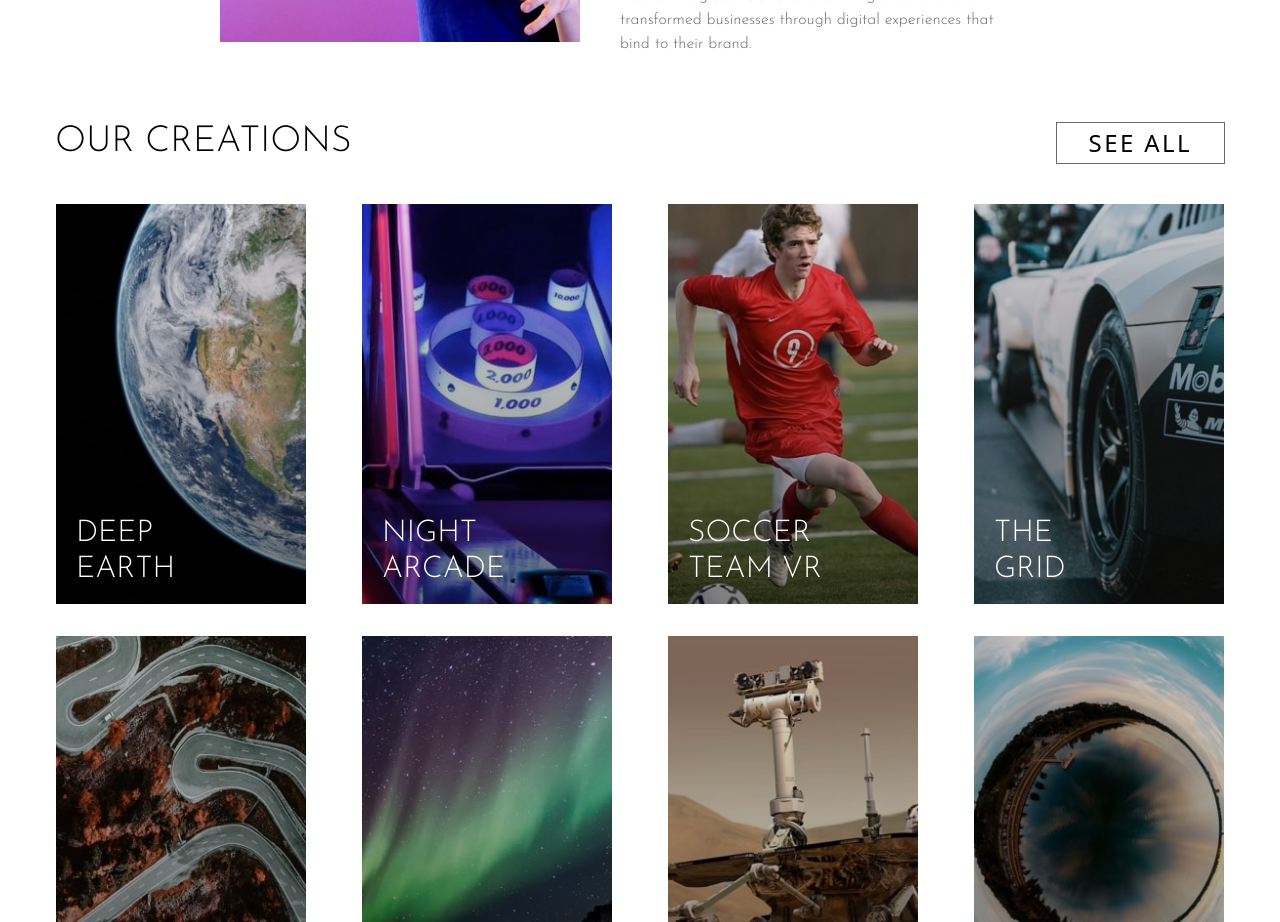
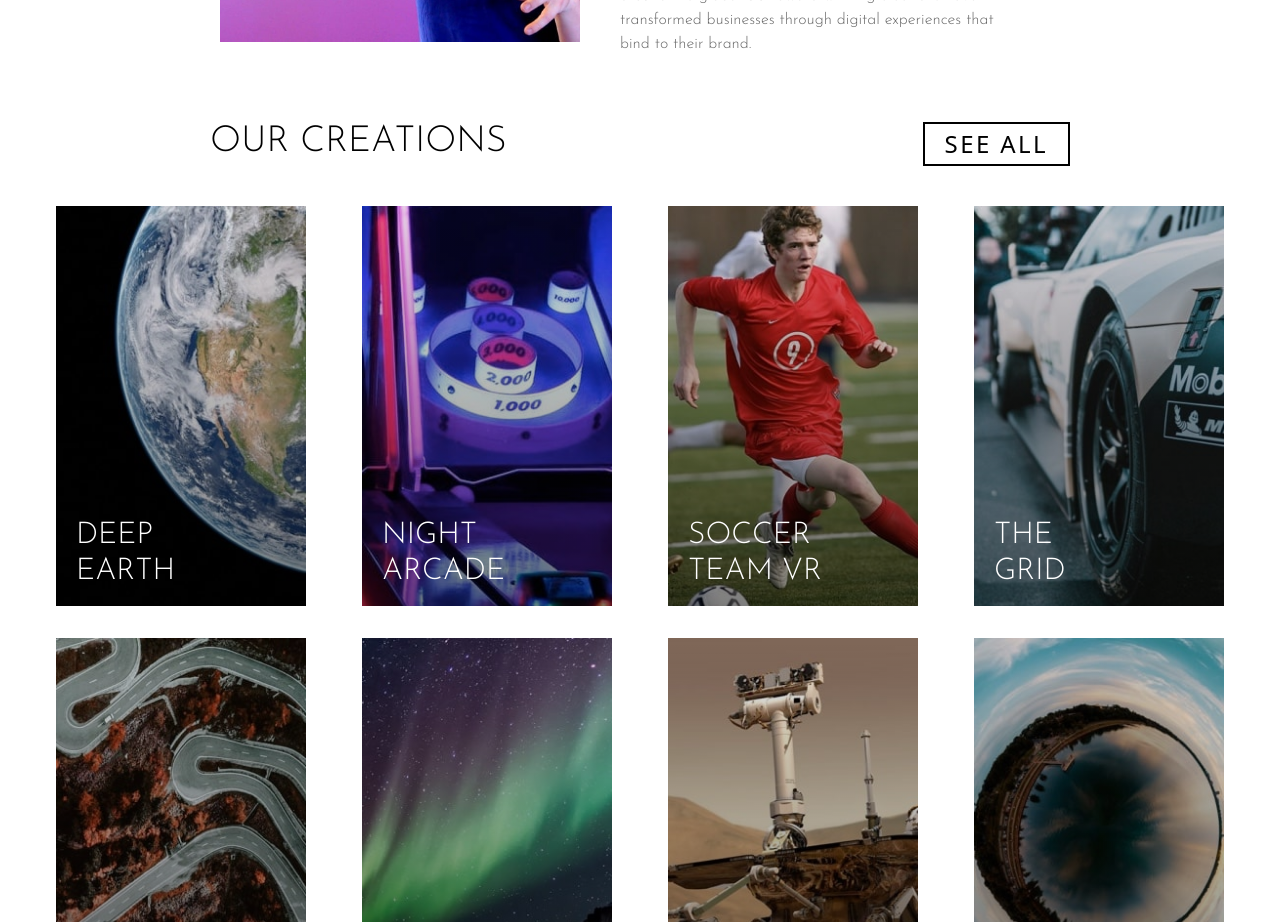
Before and after one commit to ValTM/friendly-bassoon, a React (Vite) app: page /loopstudio in a window 1280 px wide. Shown: the part 960-1882 px from the top of the page. Built offline with nearby package versions, Linux system fonts and the light colour scheme; the HTML template or start-up script is replaced by a standard one.

Commit message:
deleted feature/Loopstudio branch

```diff
--- a/src/pages/Loopstudio/MainSection/MainGallery/MainGallery.jsx
+++ b/src/pages/Loopstudio/MainSection/MainGallery/MainGallery.jsx
@@ -8,12 +8,12 @@ function MainGallery() {
       <h1 className="text-center gallery--text text-2xl uppercase lg:hidden ">
         Our Creations
       </h1>
-      <div className=" gallery--nav hidden lg:flex lg:justify-between lg:w-[860px] lg:mx-auto xl:w-[1170px]">
+      <div className="lg:w-[860px] lg:mx-auto hidden mx-20 lg:flex lg:justify-between 2xl:w-[1170px]">
         <h1 className="text-center gallery--text text-4xl uppercase ">
           Our Creations
         </h1>
         <a
-          className="border border-loopDarkGray border-black text-black px-8 py-1 text-2xl uppercase tracking-widest hover:bg-black hover:text-white hover:border duration-300 "
+          className="border-2 border-black px-5 py-1 text-2xl uppercase tracking-widest hover:bg-black hover:text-white hover:border-2 duration-300 "
           href=""
         >
           See All
@@ -22,7 +22,7 @@ function MainGallery() {
       <div className="items justify-center grid mt-10 gap-x-14 gap-y-8 lg:flex flex-wrap ">
         <ShowcaseCard
           cardClassName="loop-earth item "
-          textClassName="items-text absolute bottom-2 left-5 text-white uppercase text-2xl lg:text-3xl lg:bottom-4"
+          textClassName="items-text absolute bottom-2 left-5 text-white uppercase text-2xl lg:text-3xl lg:bottom-4 "
           text1="deep"
           text2="earth"
         />
```
